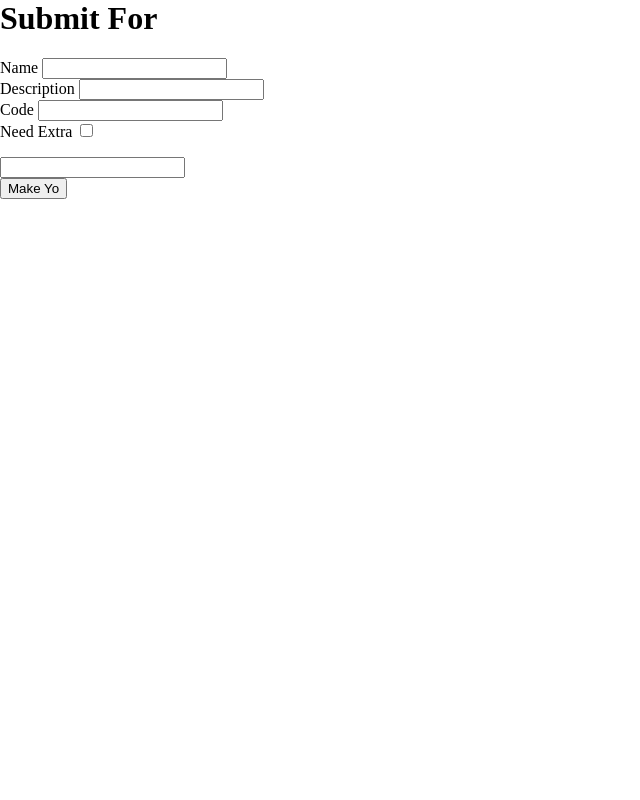
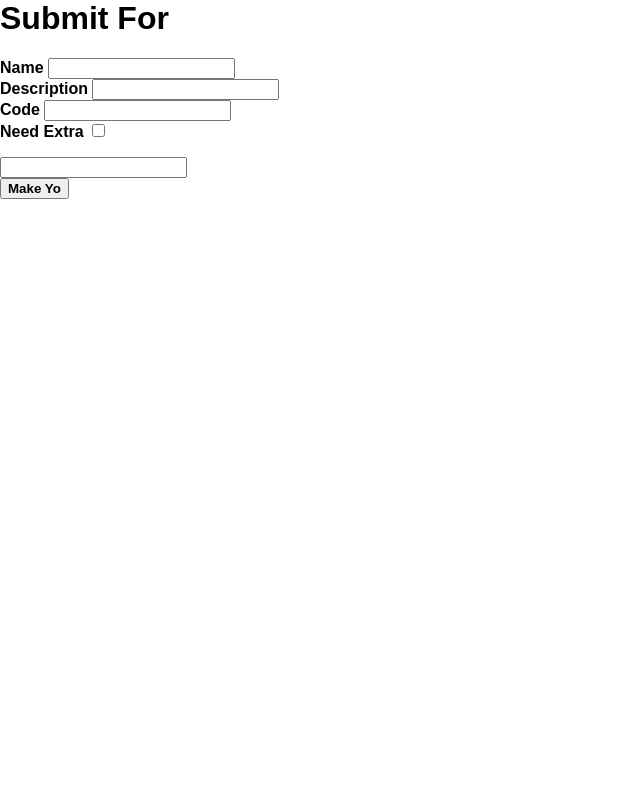
Before and after one commit to CarletonDevX/yomote, a Flask app: page /create in a window 1280 px wide. Shown: the whole page, without its empty margins (0-640 px from the left). Run offline with Flask 2, Linux system fonts and the light colour scheme; a user stored in the database is signed in.

Commit message:
made updates

```diff
--- a/static/main.css
+++ b/static/main.css
@@ -1,8 +1,14 @@
 html, body{
 	margin: 0;
 	padding: 0;
+	font-family: Montserrat, arial, sans-serif;
+	font-weight: bold;
 }
 
+*{
+	font-family: Montserrat, arial, sans-serif;
+	font-weight: bold;
+}
 
 .red{
 	/* Rectangle 3: */
@@ -55,7 +61,7 @@ html, body{
 	display: block;
 	font-family: Montserrat, arial, sans-serif;
 	font-weight: bold;
-	font-size: 30px;
+	font-size: 38px;
 	color: #FFFFFF;
 	line-height: 41px;
 /* PIZZAMAS: */
@@ -65,7 +71,7 @@ html, body{
 	padding:0px;
 	font-family: Montserrat, arial, sans-serif;
 	font-weight: bold;
-	font-size: 30px;
+	font-size: 24px;
 	color: #FFFFFF;
 	line-height: 41px;
 /* Request an Uber ride: */
@@ -81,7 +87,7 @@ html, body{
 	font-size: 85px;
 	color: #FFFFFF;
 	text-align: center;
-	line-height: .64;
+	line-height: .79;
 	border-radius: 8px;
 	display: inline-block;
 
```
